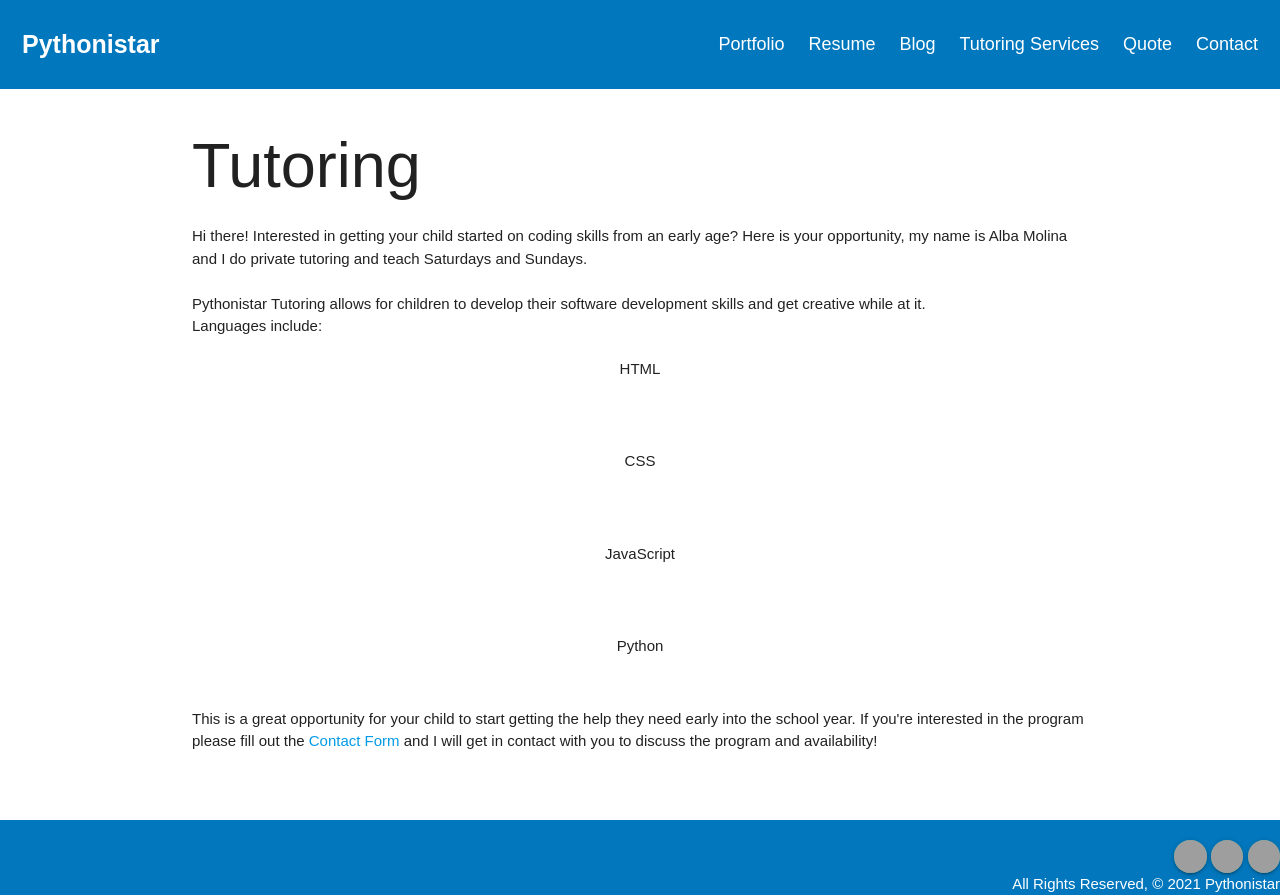
After one commit to alba-molina-nyc/alba_portfolio_website, a Django app: page /tutoring/ in a window 1280 px wide. The commit adds this page. Run offline with Django 3.2, Linux system fonts and the light colour scheme; some libraries are stand-ins or nearby versions; grey boxes are pictures that could not be loaded.

Commit message:
tutoring

```diff
--- a/main_app/templates/base.html
+++ b/main_app/templates/base.html
@@ -129,6 +129,7 @@ justify-content: center;
     <a href="{% url 'index' %}">Portfolio</a>
     <a href="{% url 'resume' %}">Resume</a>
     <a href="{% url 'blogs' %}">Blog</a>
+    <a href="{% url 'tutoring' %}">Tutoring Services</a>
     <a href="{% url 'quote' %}">Quote</a>
     <a href="{% url 'contact' %}">Contact</a>
 
--- /dev/null
+++ b/main_app/templates/tutoring.html
@@ -0,0 +1,19 @@
+{% extends 'base.html' %}
+
+{% block content %}
+<h1>Tutoring</h1>
+<p>Hi there! Interested in getting your child started on coding skills from an early age? Here is your opportunity, my name is Alba Molina and I do private tutoring and teach Saturdays and Sundays. </p>
+<br/>
+<p> Pythonistar Tutoring allows for children to develop their software development skills and get creative while at it. </p>
+<p>Languages include:
+    <ul>
+        <li>HTML</li>
+        <li>CSS</li>
+        <li>JavaScript</li>
+        <li>Python</li>
+    </ul>
+</p>
+    This is a great opportunity for your child to start getting the help they need early into the school year.
+
+    If you're interested in the program please fill out the <a href="{% url 'contact' %}">Contact Form</a> and I will get in contact with you to discuss the program and availability!</p>
+{% endblock %}
--- a/main_app/urls.py
+++ b/main_app/urls.py
@@ -7,6 +7,7 @@ urlpatterns = [
     # we will define all app-level urls in this list
     path('', views.home, name='home'),
     path('tldr', views.tldr, name='tldr'),
+    path('tutoring/', views.tutoring, name='tutoring'),
     path('contact/', views.contact, name='contact'),
     path('quote', views.quote, name='quote'),
     path('resume', views.resume, name='resume'),
--- a/main_app/views.py
+++ b/main_app/views.py
@@ -33,6 +33,9 @@ def home(request):
 def tldr(request):
     return render(request, 'tldr.html')
 
+def tutoring(request):
+    return render(request, 'tutoring.html')
+
 def quote(request):
     if request.method == 'POST':
         form = QuoteForm(request.POST)
```
